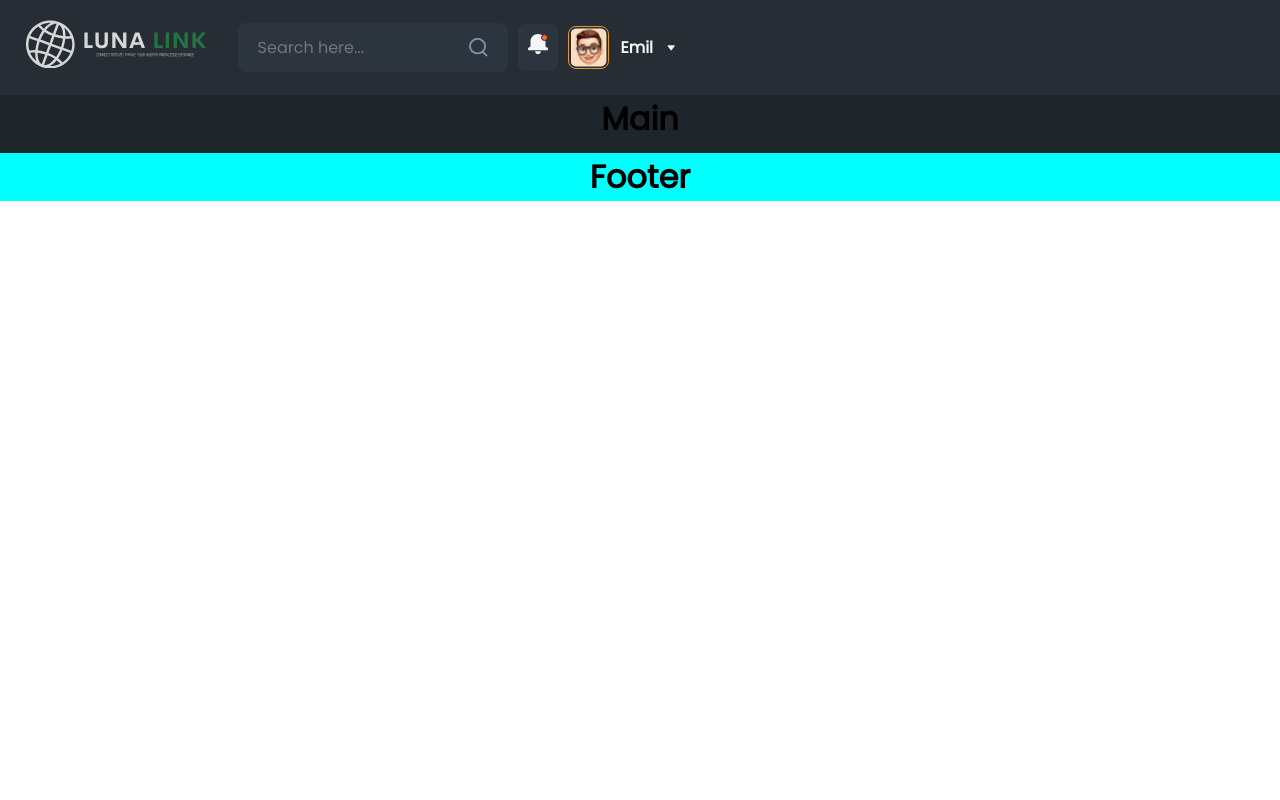
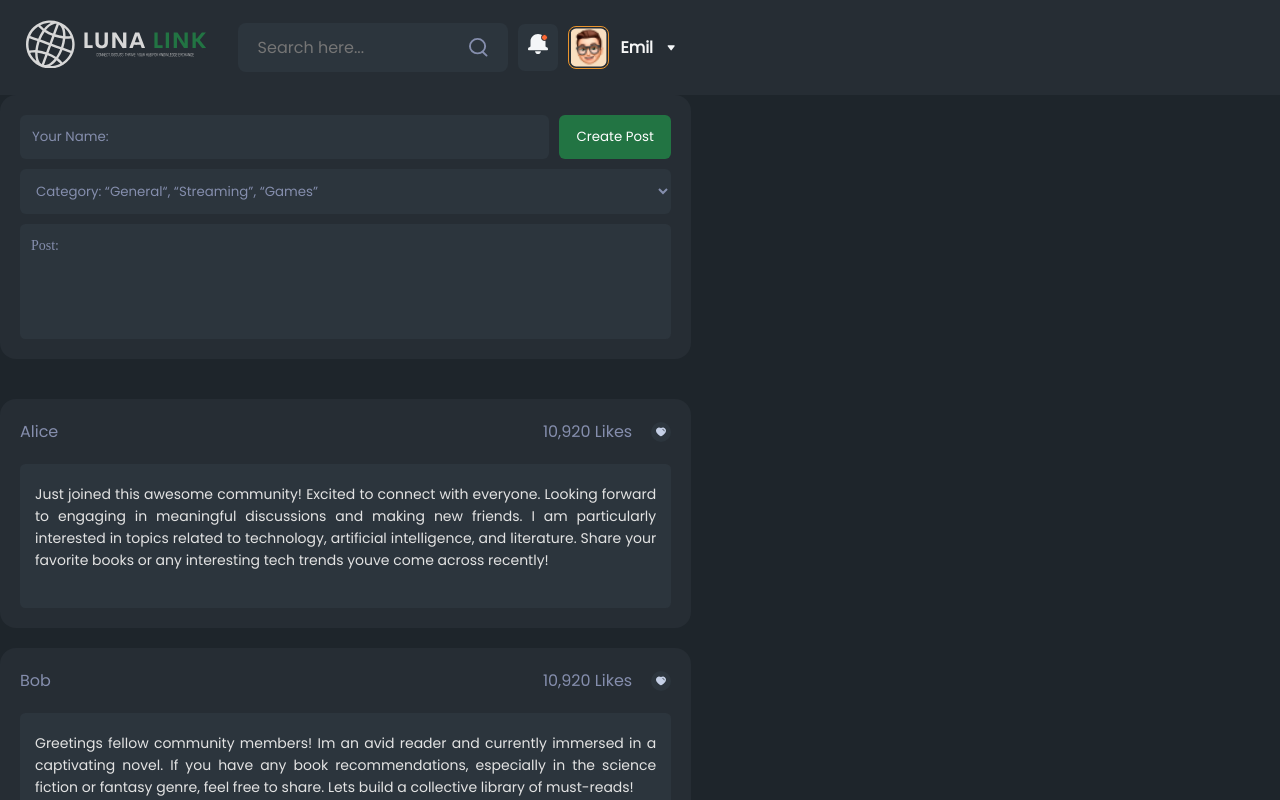
Before and after one commit to AdrianKnudsen/Luna-Link, a React (Vite) app: page / in a window 1280 px wide. Shown: the top 800 px of the page. Built offline with nearby package versions, Linux system fonts and the light colour scheme.

Commit message:
can able to create object in PostsArray through CreatePost

```diff
--- a/src/Components/Post/CreatePost.jsx
+++ b/src/Components/Post/CreatePost.jsx
@@ -1,15 +1,19 @@
 import styles from "./CreatePost.module.css"
-import postsArray from '../PostArray/PostsArray';
+import importedPostsArray from '../PostArray/PostsArray';
 import { useState } from "react"
 export function CreatePost(){
 
+  const [postsArray, setPostsArray] = useState(importedPostsArray);
+  console.log(postsArray)
+
   const [postData, setPostData] = useState({
+    key:postsArray.length + 1,
     userName: '',
     category: '',
     post: '',
   });
 
-  const [postsArray, setPostsArray] = useState([]);
+
 
   const handleInputChange = (e) => {
     const { name, value } = e.target;
@@ -24,6 +28,7 @@ export function CreatePost(){
       const newPost = { ...postData };
       setPostsArray((prevPosts) => [...prevPosts, newPost]);
       setPostData({
+        key: '',
         userName: '',
         category: '',
         post: '',
--- a/src/Components/Post/CreatePost.module.css
+++ b/src/Components/Post/CreatePost.module.css
@@ -11,6 +11,7 @@
     border-radius: 16px;
     background: var(--Dark-3, #262D34);
     color: #858EAD;
+    margin-bottom: 40px;
 }
 
 
--- a/src/Components/Post/PostCard.module.css
+++ b/src/Components/Post/PostCard.module.css
@@ -10,6 +10,7 @@
     border-radius: 16px;
     background: var(--Dark-3, #262D34);
     color: #858EAD;
+    margin-bottom: 20px;
 }
 
 .postContainerHeader{
--- a/src/Components/Post/Posts.jsx
+++ b/src/Components/Post/Posts.jsx
@@ -1,10 +1,9 @@
 
 import { PostCard } from "./PostCard"
-import postsArray from "../PostArray/PostsArray"
+import importedPostsArray from "../PostArray/PostsArray"
 
 export function Posts(){
-
-    const postData = postsArray.map( item => <PostCard
+    const postData = importedPostsArray.map( item => <PostCard
     key = {item.key}
     userName = {item.userName}
     category = {item.category}
--- a/src/Components/PostArray/PostsArray.jsx
+++ b/src/Components/PostArray/PostsArray.jsx
@@ -1,96 +1,96 @@
-const postsArray  = [
+const importedPostsArray  = [
   {
-    id: 1,
+    key: 1,
     userName: "Alice",
     category: "General",
     post: "Just joined this awesome community! Excited to connect with everyone. Looking forward to engaging in meaningful discussions and making new friends. I am particularly interested in topics related to technology, artificial intelligence, and literature. Share your favorite books or any interesting tech trends youve come across recently!",
   },
   {
-    id: 2,
+    key: 2,
     userName: "Bob",
     category: "General",
     post: "Greetings fellow community members! Im an avid reader and currently immersed in a captivating novel. If you have any book recommendations, especially in the science fiction or fantasy genre, feel free to share. Lets build a collective library of must-reads!",
   },
   {
-    id: 3,
+    key: 3,
     userName: "Charlie",
     category: "General",
     post: "Hello, world! Im Charlie, and Im thrilled to be part of this community. I have a passion for photography and enjoy capturing moments that tell a story. Lets exchange tips on photography or share your favorite shots!",
   },
   {
-    id: 4,
+    key: 4,
     userName: "Eva",
     category: "General",
     post: "Happy weekend, everyone! I find solace in nature, and my favorite weekend activity is hiking. The fresh air, scenic views, and the sense of adventure make it truly special. What about you? Whats your go-to weekend activity?",
   },
   {
-    id: 5,
+    key: 5,
     userName: "Frank",
     category: "General",
     post: "Greetings tech enthusiasts! Lets delve into the ever-evolving world of technology. Im particularly intrigued by artificial intelligence and its potential impact on various industries. What are your thoughts on AI, and where do you see it heading in the future?",
   },
 
   {
-    id: 6,
+    key: 6,
     userName: "Grace",
     category: "Streaming",
     post: "Just wrapped up a binge-watching session of my favorite series. The plot twists and character developments were phenomenal. Cant wait for the next season! What shows have you been hooked on lately?",
   },
   {
-    id: 7,
+    key: 7,
     userName: "Henry",
     category: "Streaming",
     post: "Movie enthusiasts, unite! Im in the mood for a thrilling cinematic experience. Recommend your favorite suspenseful films or hidden gems that kept you on the edge of your seat. Movie night is on!",
   },
   {
-    id: 8,
+    key: 8,
     userName: "Ivy",
     category: "Streaming",
     post: "Calling all anime lovers! I recently finished a heartwarming anime series and am on the lookout for more recommendations. What are your favorite genres, and which anime would you consider a hidden gem?",
   },
   {
-    id: 9,
+    key: 9,
     userName: "Jack",
     category: "Streaming",
     post: "Stumbled upon a hidden gem on a streaming platform. A perfect blend of comedy and drama. Do you enjoy discovering underrated shows? Share your recent finds with the community!",
   },
   {
-    id: 10,
+    key: 10,
     userName: "Kate",
     category: "Streaming",
     post: "Attention fellow fans! Lets discuss the latest episodes of the hottest show in town. Spoiler alert: If you havent caught up, beware! What theories or predictions do you have for the upcoming episodes?",
   },
 
   {
-    id: 11,
+    key: 11,
     userName: "Liam",
     category: "Games",
     post: "Calling all gamers! Its gaming night with friends, and Im looking for suggestions. Whats your go-to multiplayer game, and whos up for some co-op action? Lets form a formidable squad and conquer the virtual realms together!",
   },
   {
-    id: 12,
+    key: 12,
     userName: "Mia",
     category: "Games",
     post: "Just completed an epic RPG journey. The storyline was mind-blowing, the characters were memorable, and the graphics were stunning. Share your favorite RPG titles or lets discuss the latest gaming trends!",
   },
   {
-    id: 13,
+    key: 13,
     userName: "Noah",
     category: "Games",
     post: "Gamers assemble! Im on the lookout for gaming buddies. Whos up for some co-op action, and what games are you currently obsessed with? Lets embark on virtual adventures together!",
   },
   {
-    id: 14,
+    key: 14,
     userName: "Olivia",
     category: "Games",
     post: "Indie game enthusiasts, unite! Lets shine a spotlight on indie gems and support small developers. Recommend your favorite indie games or share your experiences with unique and innovative titles!",
   },
   {
-    id: 15,
+    key: 15,
     userName: "Parker",
     category: "Games",
     post: "Excitement is building for upcoming game releases. What titles are you eagerly anticipating, and what features are you hoping to see? The gaming world is ever-evolving, and Im eager to hear your thoughts!",
   },
 ];
 
-export default postsArray;
+export default importedPostsArray;
--- a/src/Pages/LandingPage.jsx
+++ b/src/Pages/LandingPage.jsx
@@ -6,6 +6,8 @@ export function LandingPage(){
     return(
         <>
             <main>
+                <CreatePost/>
+                <Posts/>
                 <h1>Main</h1>
             </main>
         </>
```
